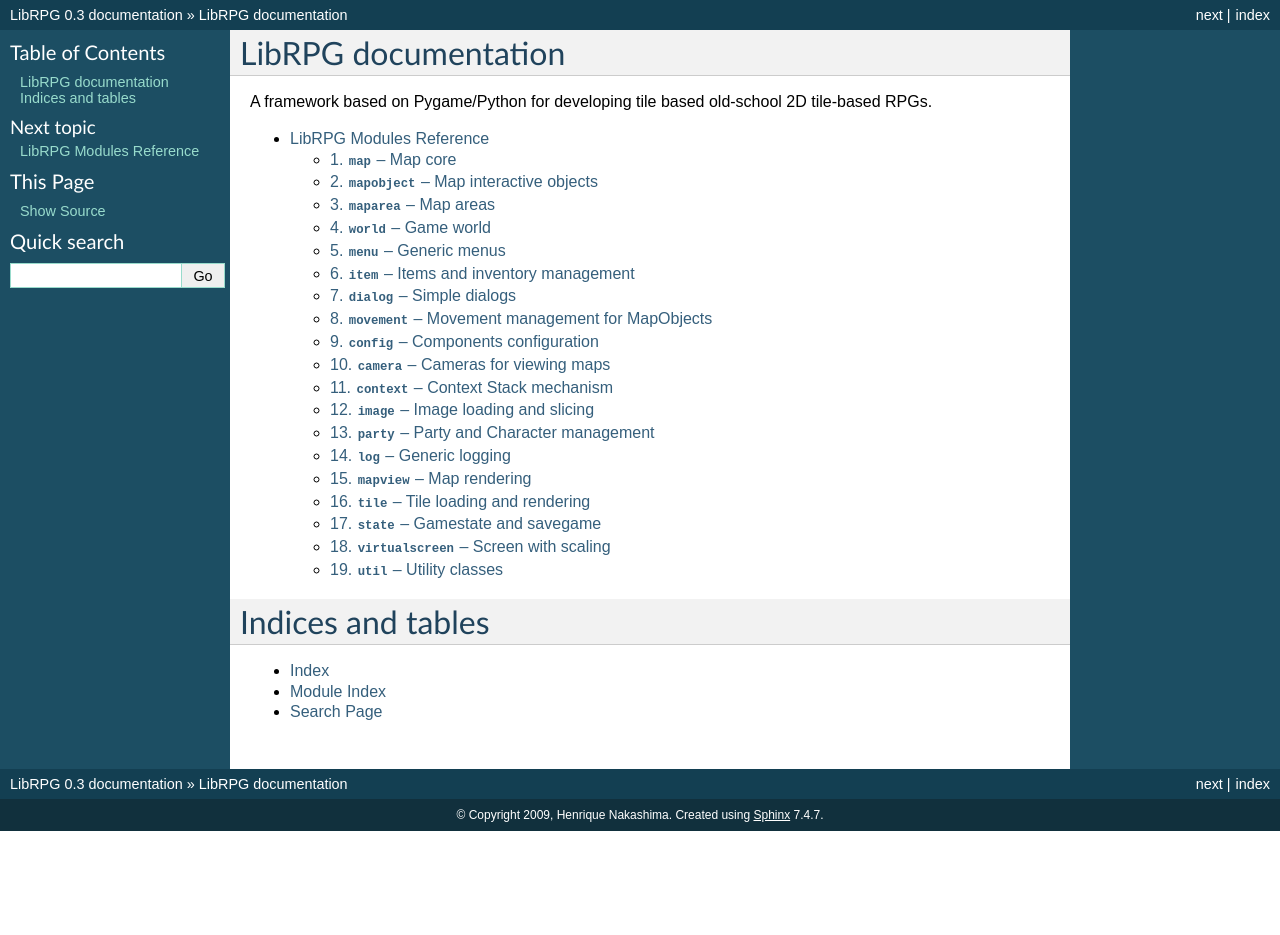
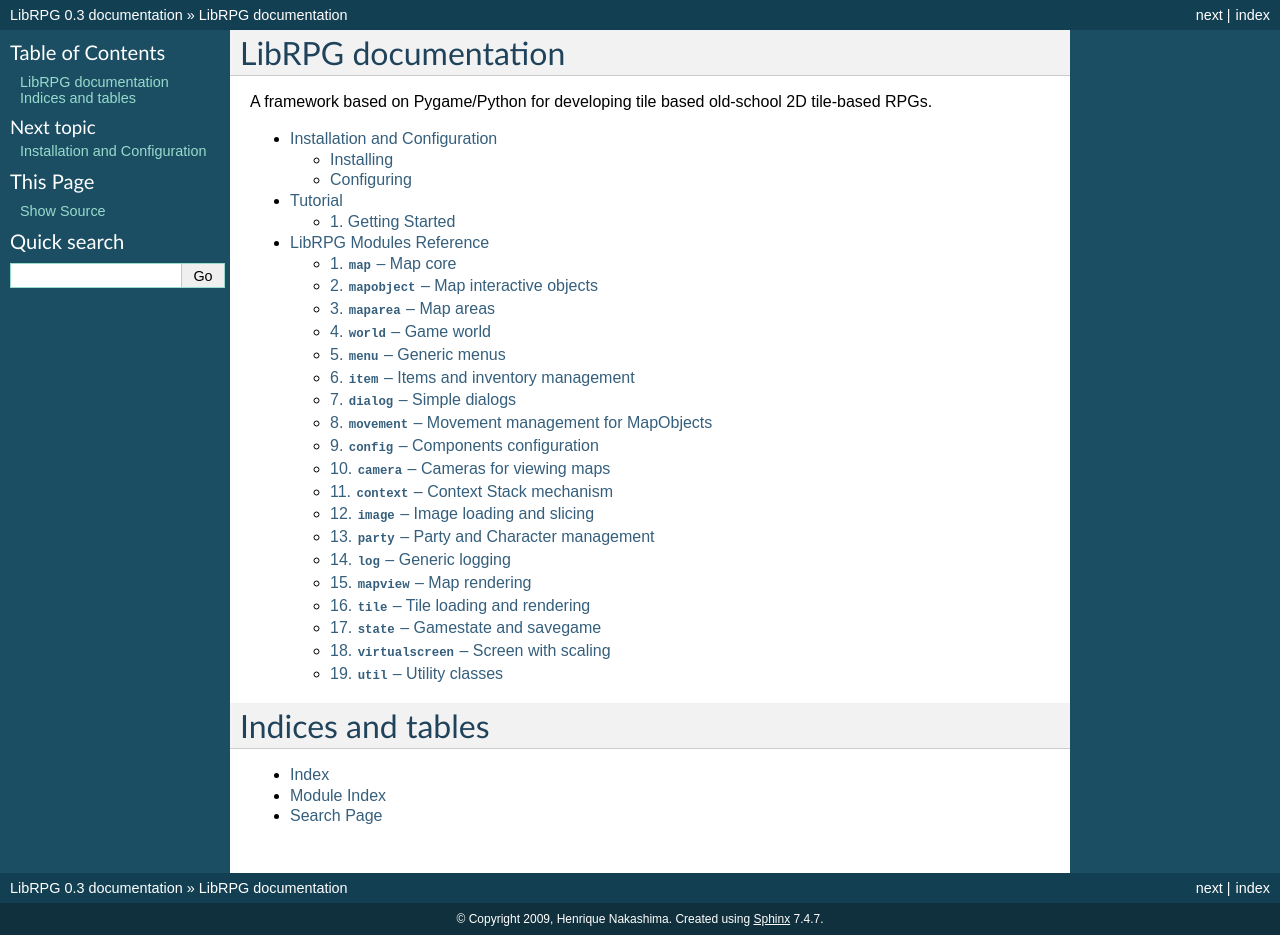
Before and after one commit to sllllls/librpg, a Sphinx documentation site: the page built from docs/reference/source/index.rst, in a window 1280 px wide. Built offline with Sphinx 7.4.7, drawn with Linux system fonts in a browser that asks for light colours; before the commit the page ends 900 px from its top, so only the background shows below that.

Commit message:
- Building reference TOC a bit more

```diff
--- a/docs/reference/source/index.rst
+++ b/docs/reference/source/index.rst
@@ -6,10 +6,13 @@
 LibRPG documentation
 ====================
 
-A framework based on Pygame/Python for developing tile based old-school 2D tile-based RPGs.
+A framework based on Pygame/Python for developing tile based old-school 2D
+tile-based RPGs.
 
 ..  toctree::
 
+    installing
+    tutorial/index
     reference/index
 
 Indices and tables
--- /dev/null
+++ b/docs/reference/source/tutorial/part01.rst
@@ -0,0 +1,4 @@
+Getting Started
+===============
+
+Do it.
```
Also changed, not shown: docs/reference/source/installing.rst (added, +19 -0 lines), docs/reference/source/tutorial/index.rst (added, +11 -0 lines).
